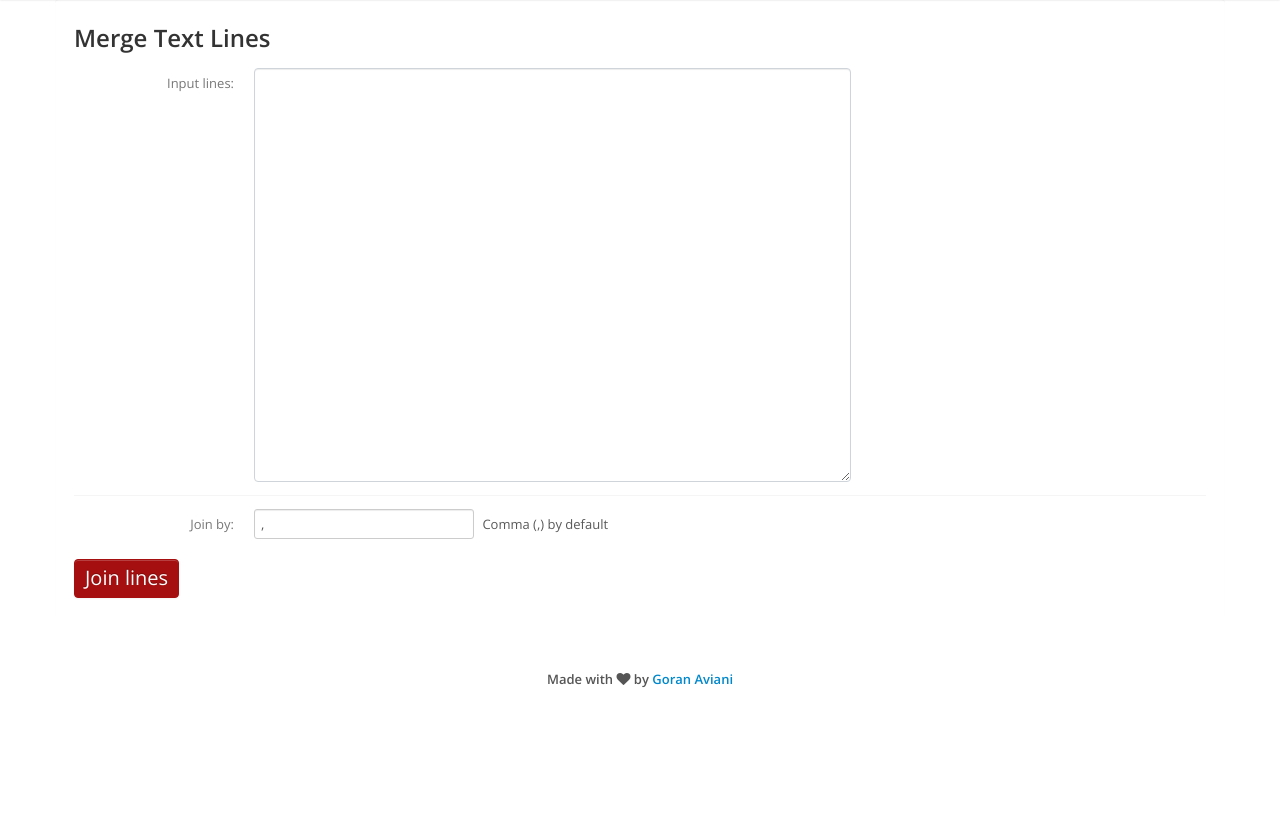
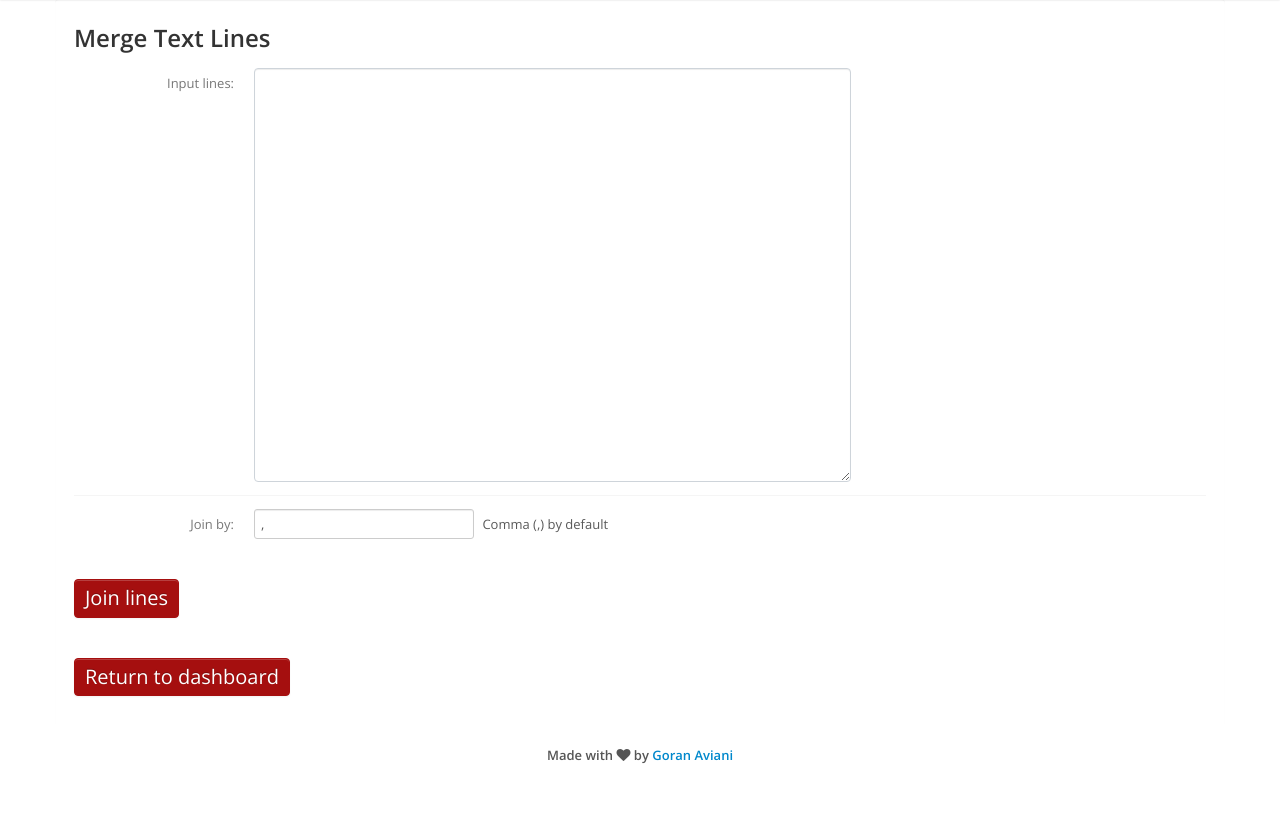
Before and after one commit to GoranAviani/inaivatools, a Django app: page /merge/mergeit/ in a window 1280 px wide. Shown: the part 69-884 px from the top of the page. Before the commit the page ends 756 px from the top, so only its background shows below. Run offline with Django 3.2, Linux system fonts and the light colour scheme; some libraries are stand-ins or nearby versions.

Commit message:
return to dashboard bottuns

```diff
--- a/templates/formatTelNumbers/formattelnumers.html
+++ b/templates/formatTelNumbers/formattelnumers.html
@@ -13,11 +13,15 @@
                         {{numbersToFormat.inputText}}
                     </div>
                 </div>
-            </br>
+            </br></br>
                 <div class="d-flex justify-content-center">
                         <button type="submit" class="btn textSize20px  btn-primary ">Format numbers</button>
                       </div>
             </form>
+        </br></br>
+        <div class="d-flex justify-content-center">
+            <p><a href="{% url 'index' %}" class="btn textSize20px btn-primary">Return to dashboard</a></p>
+        </div>
         </div>
   </div>
 {% endblock %}
--- a/templates/mergeTextLines/mergelines.html
+++ b/templates/mergeTextLines/mergelines.html
@@ -19,11 +19,15 @@
                         {{textToJoin.joinBy}} <span class="help-inline">Comma (,) by default</span>
                     </div>
                 </div>
-            </br>
+            </br></br>
                 <div class="d-flex justify-content-center">
                         <button type="submit" class="btn btn-primary textSize20px">Join lines</button>
                       </div>
             </form>
+        </br></br>
+        <div class="d-flex justify-content-center">
+            <p><a href="{% url 'index' %}" class="btn textSize20px btn-primary">Return to dashboard</a></p>
+        </div>
         </div>
   </div>
 {% endblock %}
```
Also changed, not shown: 1 other file.
